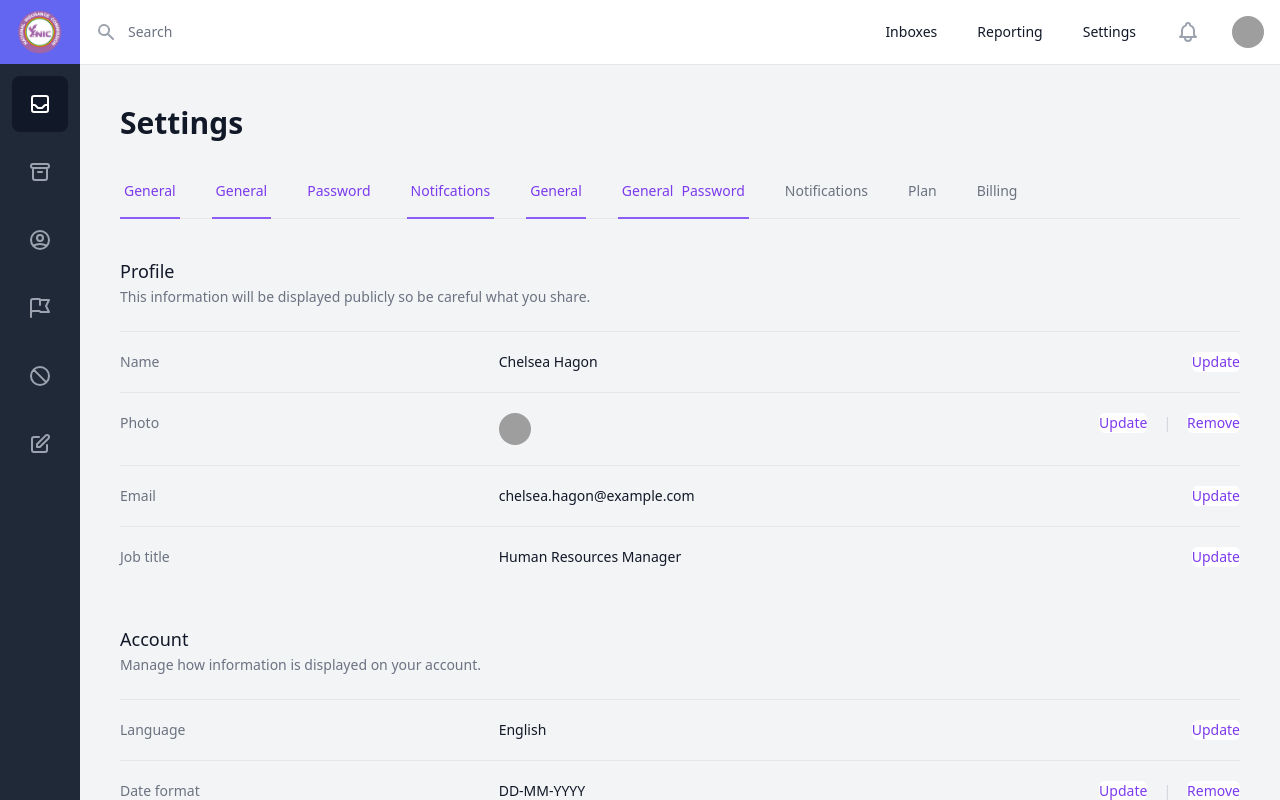
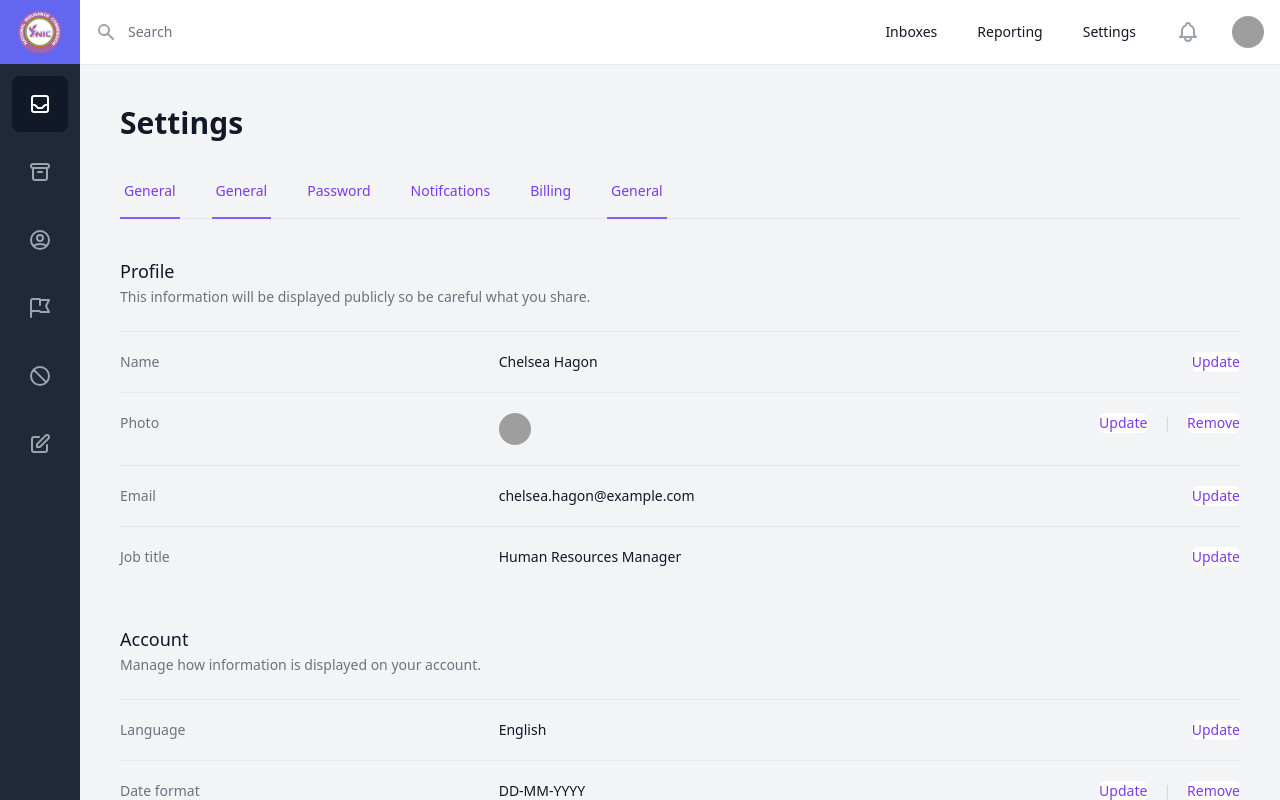
Before and after one commit to Khoby-790/template-nic, a React (Create React App) app: page /settings in a window 1280 px wide. Built offline with nearby package versions, Linux system fonts and the light colour scheme; grey boxes are pictures that could not be loaded.

Commit message:
--- Auto-Git Commit ---

```diff
--- a/src/pages/Settings/Settings.tsx
+++ b/src/pages/Settings/Settings.tsx
@@ -47,26 +47,10 @@ const Settings = (props: Props) => {
                                             </a>
 
                                             <NavTab name="General" tab="general" setTab={setTab} />
-                                            <NavTab name="Password" tab="" setTab={setTab} />
-                                            <NavTab name="Notifcations" tab="general" setTab={setTab} />
+                                            <NavTab name="Password" tab="password" setTab={setTab} />
+                                            <NavTab name="Notifcations" tab="notifications" setTab={setTab} />
+                                            <NavTab name="Billing" tab="billing" setTab={setTab} />
                                             <NavTab name="General" tab="general" setTab={setTab} />
-                                            <NavTab name="General" tab="general" setTab={setTab} />
-
-                                            <a onClick={() => setTab("password")} href="#" className={`${tab === "general" ? "border-purple-500 text-purple-600" : "border-transparent"}  whitespace-nowrap py-4 px-1 border-b-2 font-medium text-sm`}>
-                                                Password
-                                            </a>
-
-                                            <a href="#" className="border-transparent text-gray-500 hover:border-gray-300 hover:text-gray-700 whitespace-nowrap ml-8 py-4 px-1 border-b-2 font-medium text-sm">
-                                                Notifications
-                                            </a>
-
-                                            <a href="#" className="border-transparent text-gray-500 hover:border-gray-300 hover:text-gray-700 whitespace-nowrap ml-8 py-4 px-1 border-b-2 font-medium text-sm">
-                                                Plan
-                                            </a>
-
-                                            <a href="#" className="border-transparent text-gray-500 hover:border-gray-300 hover:text-gray-700 whitespace-nowrap ml-8 py-4 px-1 border-b-2 font-medium text-sm">
-                                                Billing
-                                            </a>
                                         </nav>
                                     </div>
                                 </div>
```
